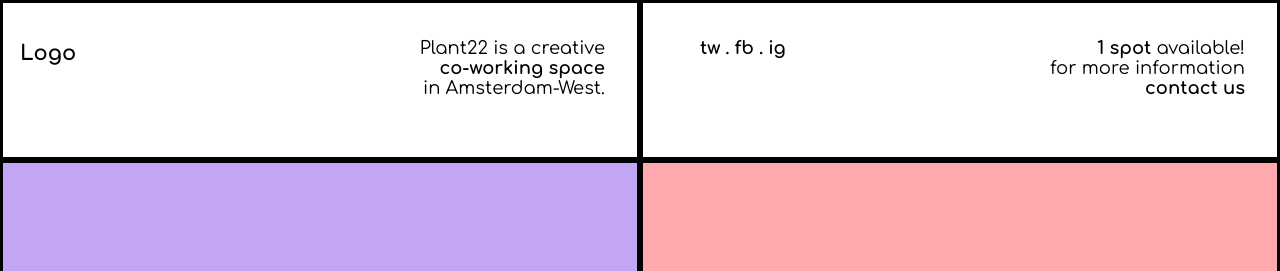
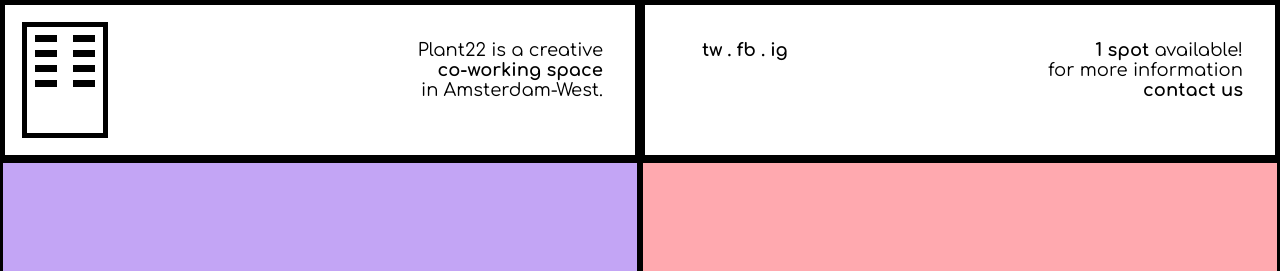
Before and after one commit to SH-lima/project-grid-css, a plain HTML site: page index.html in a window 1280 px wide. Shown: the top 271 px of the page. Drawn offline with Linux system fonts and the light colour scheme.

Commit message:
second commit

```diff
--- a/index.html
+++ b/index.html
@@ -8,8 +8,13 @@
 </head>
 <body>
         <div class="top-left">
-            <h3>Logo</h3>
-            <span>Plant22</span>
+            <div id="logo">
+                <span></span>
+                <span></span>
+                <span></span>
+                <span></span>
+            </div>
+            <div id="plant">Plant22</div>
             <p>Plant22 is a creative <br><strong>co-working space</strong><br> in Amsterdam-West.</p>
         </div>
         <div class="top-right">
--- a/style.css
+++ b/style.css
@@ -10,7 +10,7 @@ body {
 }
 .top-left, .top-right{
     grid-row: 1/2;
-    border: 3px solid #000;
+    border: 5px solid #000;
     padding: 17px 32px 17px 17px;
     font-size: 18px;
     display: flex;
@@ -25,7 +25,7 @@ body {
     list-style: none;
     font-weight: 700;
 }
-span {
+#plant {
     display: none;
 }
  h2 {
@@ -66,7 +66,7 @@ span {
         display: grid;
         grid-template-rows: repeat(6, 1fr);
         grid-template-columns: 1fr;
-        height: 100vh;
+        overflow: hidden;
     }
     #space {
         grid-row: 2/3;
@@ -105,12 +105,39 @@ span {
         padding: 0;
         margin: 0;
     }
-    .top-left h3, .top-left p{
+    .top-left #logo, .top-left p{
         display: none;
     }
-    .top-left span {
+    .top-left #plant {
         display: block;
         margin: 0;
     }
 
 }
+#logo {
+    border: 5px solid #000;
+    padding: 0px;
+    position: relative;
+}
+#logo span{
+    display: flex;
+    position: relative;
+
+}
+#logo span::after, #logo span::before {
+    content: "";
+    background-color: #000;
+    height: 7px;
+    width: 22px;
+    display: block;
+    margin: 8px 8px 0px 8px;
+}
+/* #logo span::after {
+    position: absolute;
+
+}
+#logo span::before {
+    position: absolute;
+
+
+} */
```
